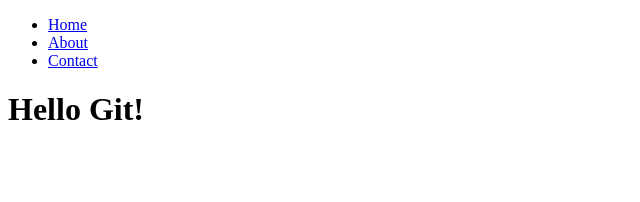
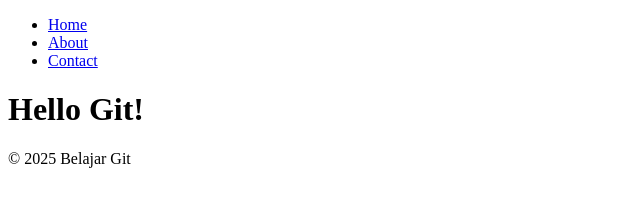
Before and after one commit to indrawibw/belajar-git, a plain HTML site: page index.html in a window 1280 px wide. Shown: the whole page, without its empty margins (0-640 px from the left). Drawn offline with Linux system fonts and the light colour scheme.

Commit message:
menambahkan footer

```diff
--- a/index.html
+++ b/index.html
@@ -14,5 +14,10 @@
         </ul>
     </nav>
     <h1>Hello Git!</h1>
+
+    <footer>
+        <p>&copy; 2025 Belajar Git</p>
+    </footer>
+
 </body>
 </html>
```
